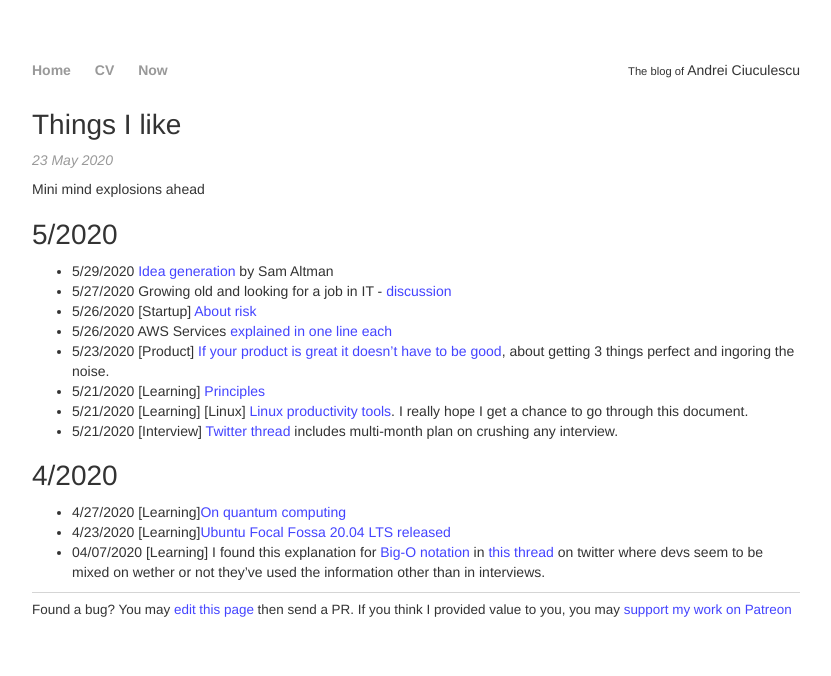
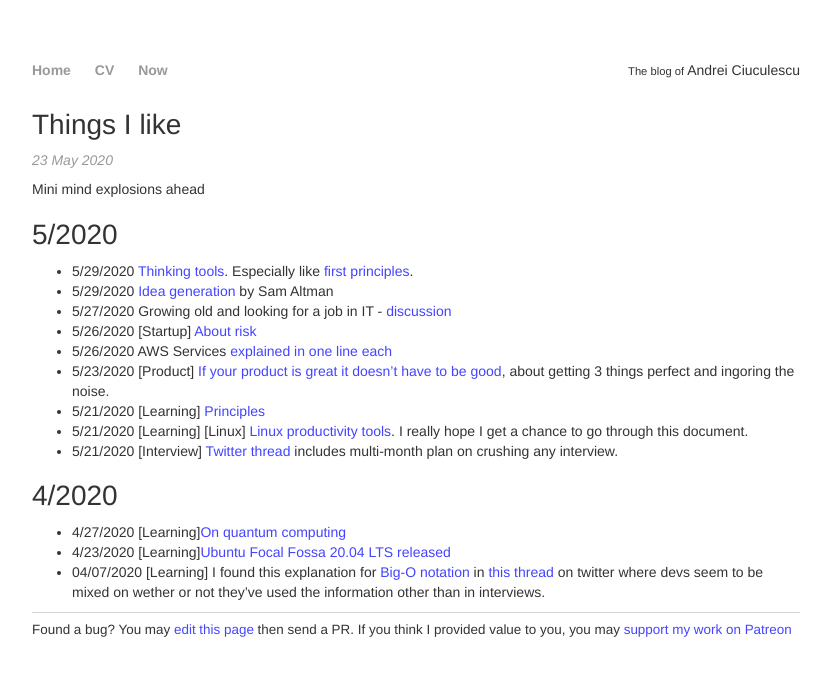
Before and after one commit to anrei0000/anrei0000.github.io, a Jekyll site: the page built from _posts/2020-05-23-i-like.md, in a window 1280 px wide. Shown: the top 676 px of the page, without its empty margins (224-1055 px from the left). Built offline with Jekyll 4.4.1, drawn with Linux system fonts in a browser that asks for light colours; nearby versions of some CDN libraries; a style sheet for code colours, icons or effects is not loaded.

Commit message:
- updated

```diff
--- a/_posts/2020-05-23-i-like.md
+++ b/_posts/2020-05-23-i-like.md
@@ -7,6 +7,7 @@ date: 2020-05-23
 Mini mind explosions ahead
 
 # 5/2020
+* 5/29/2020 [Thinking tools](https://untools.co/). Especially like [first principles](https://untools.co/first-principles).
 * 5/29/2020 [Idea generation](https://blog.samaltman.com/idea-generation) by Sam Altman
 * 5/27/2020 Growing old and looking for a job in IT - [discussion](https://news.ycombinator.com/item?id=23320974)
 * 5/26/2020 [Startup] [About risk](https://docs.google.com/presentation/d/1Ox9mwO7aCfwXUw1pllKTKCpiEJi3oIW6KHrXfNtrIXQ/edit#slide=id.g7716cfe8f5_0_186)
```
